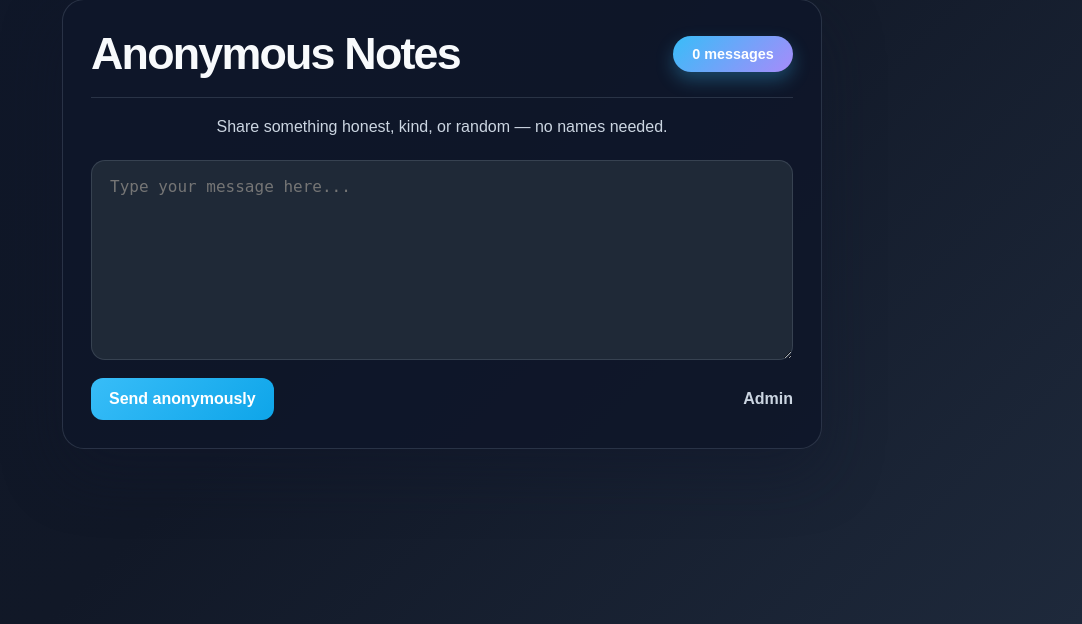
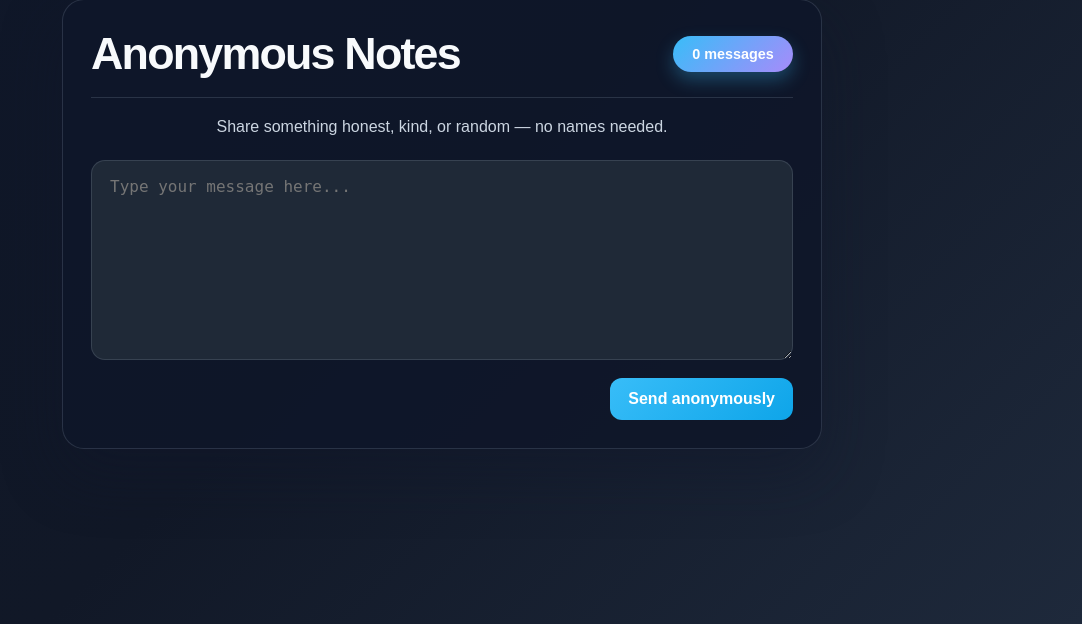
Before and after one commit to Jacobtuss2/anonymous-message-site, a Flask app: page / in a window 1280 px wide. Shown: the part 176-800 px from the top of the page, without its empty margins (198-1280 px from the left). Run offline with Flask 3, Linux system fonts and the light colour scheme; data that the repository does not hold is empty.

Commit message:
Remove the admin link from the main page and switch the admin auth to hashed password handling with env-based configuration.

```diff
--- a/app.py
+++ b/app.py
@@ -3,10 +3,16 @@ from datetime import datetime
 import sqlite3
 
 from flask import Flask, render_template, request, redirect, url_for, session
+from werkzeug.security import generate_password_hash, check_password_hash
 
 app = Flask(__name__)
 app.secret_key = os.environ.get("SECRET_KEY", "change-this-secret-key")
-app.config["ADMIN_PASSWORD"] = os.environ.get("ADMIN_PASSWORD", "admin123")
+
+DEFAULT_ADMIN_PASSWORD = os.environ.get("ADMIN_PASSWORD", "change-me-strong-password")
+app.config["ADMIN_PASSWORD_HASH"] = generate_password_hash(
+    DEFAULT_ADMIN_PASSWORD,
+    method="scrypt",
+)
 
 DB_NAME = "messages.db"
 
@@ -65,7 +71,7 @@ def submit():
 def login():
     if request.method == "POST":
         password = request.form.get("password", "")
-        if password == app.config["ADMIN_PASSWORD"]:
+        if check_password_hash(app.config["ADMIN_PASSWORD_HASH"], password):
             session["admin"] = True
             return redirect(url_for("admin"))
         return render_template("login.html", error="Incorrect password.")
--- a/templates/index.html
+++ b/templates/index.html
@@ -105,7 +105,7 @@
 
     .actions {
       display: flex;
-      justify-content: space-between;
+      justify-content: flex-end;
       align-items: center;
       flex-wrap: wrap;
       gap: 12px;
@@ -129,16 +129,6 @@
       filter: brightness(1.06);
     }
 
-    .secondary-link {
-      text-decoration: none;
-      color: var(--muted);
-      font-weight: 600;
-    }
-
-    .secondary-link:hover {
-      color: white;
-    }
-
     @media (max-width: 600px) {
       .container {
         padding: 20px 16px;
@@ -153,9 +143,8 @@
         width: 100%;
       }
 
-      button, .secondary-link {
+      button {
         width: 100%;
-        text-align: center;
       }
     }
   </style>
@@ -173,7 +162,6 @@
       <textarea name="message" placeholder="Type your message here..." required></textarea>
       <div class="actions">
         <button type="submit">Send anonymously</button>
-        <a class="secondary-link" href="/login">Admin</a>
       </div>
     </form>
   </div>
```
Also changed, not shown: README.md.
